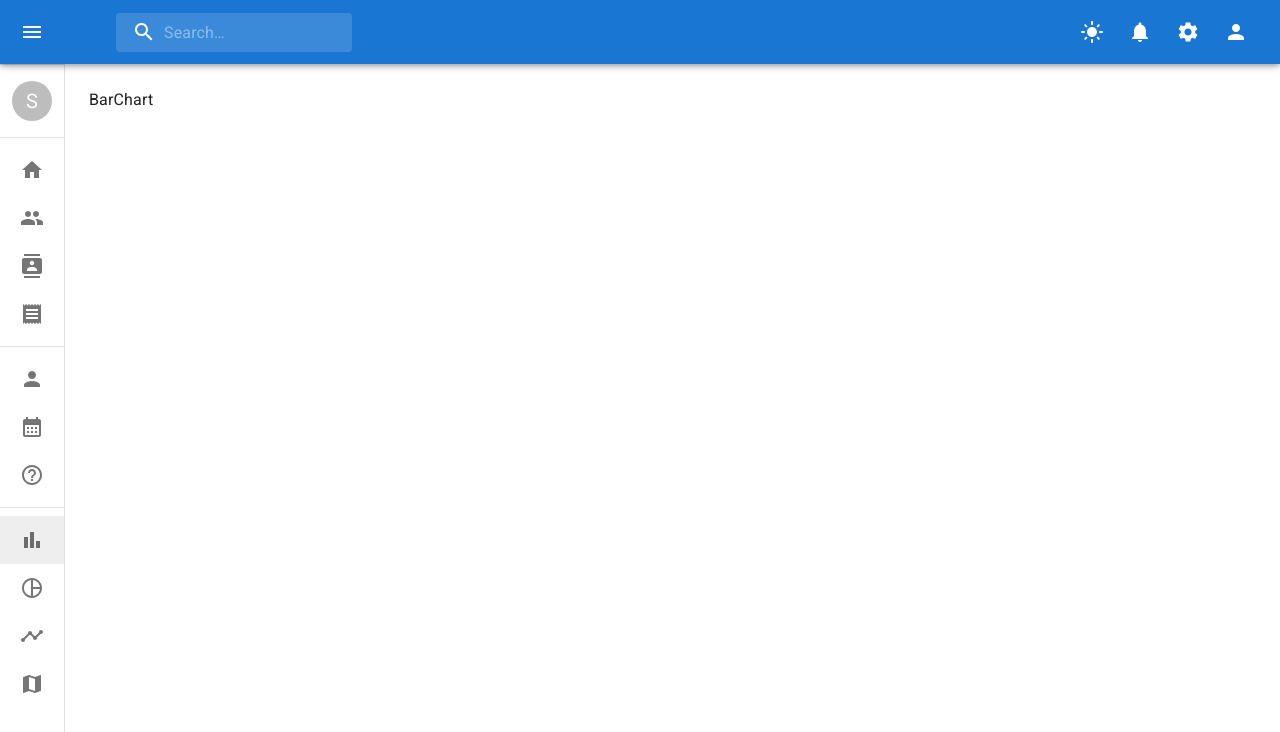
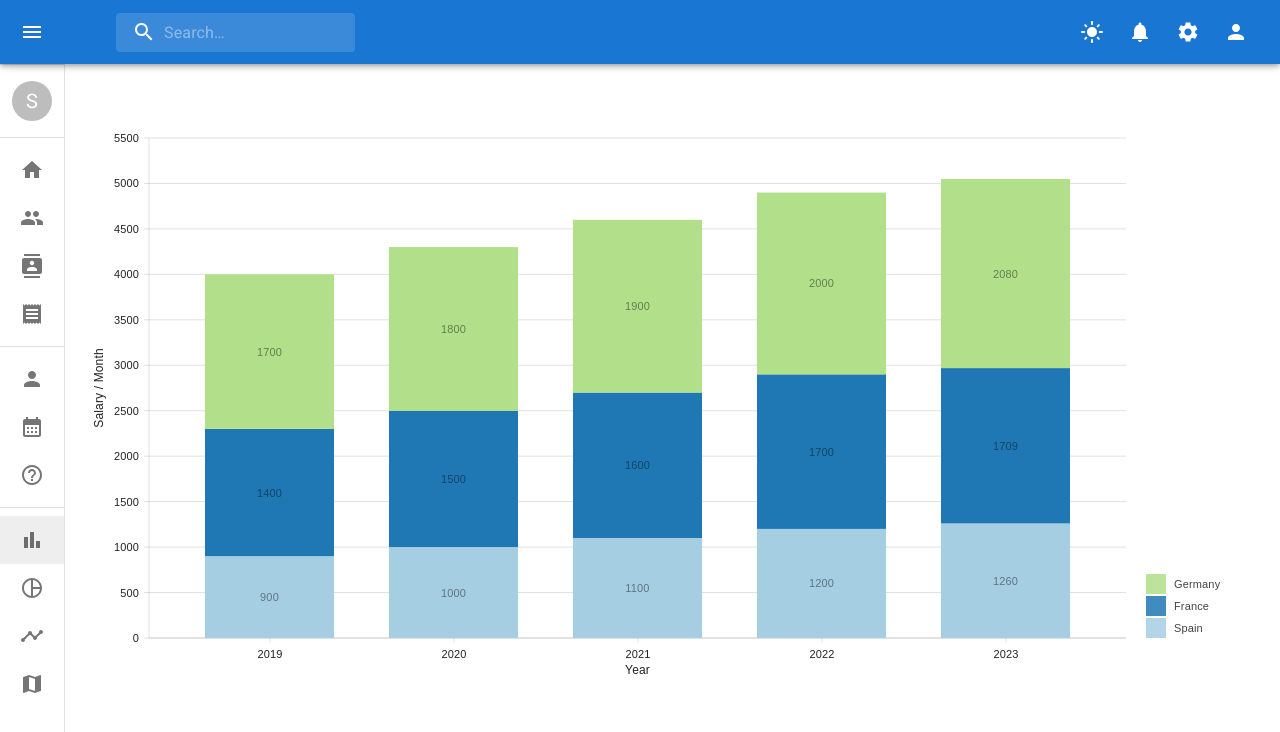
Before and after one commit to SaadHussein/Dashboard-with-Material-Ui, a React (Vite) app: page /bar in a window 1280 px wide. Shown: the top 732 px of the page. Built offline with nearby package versions, Linux system fonts and the light colour scheme.

Commit message:
Finish Bar Chart

```diff
--- a/package.json
+++ b/package.json
@@ -20,6 +20,7 @@
     "@mui/icons-material": "^5.14.8",
     "@mui/material": "^5.14.8",
     "@mui/x-data-grid": "^6.12.1",
+    "@nivo/bar": "^0.83.0",
     "react": "^18.2.0",
     "react-dom": "^18.2.0",
     "react-hook-form": "^7.46.1",
--- /dev/null
+++ b/src/components/ResponsiveBarChart.jsx
@@ -0,0 +1,259 @@
+import React from "react";
+import { ResponsiveBar } from "@nivo/bar";
+import { Box, useTheme } from "@mui/material";
+
+const data = [
+  {
+    year: 2019,
+    Spain: 900,
+    France: 1400,
+    Germany: 1700,
+  },
+
+  {
+    year: 2020,
+    Spain: 1000,
+    France: 1500,
+    Germany: 1800,
+  },
+
+  {
+    year: 2021,
+    Spain: 1100,
+    France: 1600,
+    Germany: 1900,
+  },
+
+  {
+    year: 2022,
+    Spain: 1200,
+    France: 1700,
+    Germany: 2000,
+  },
+
+  {
+    year: 2023,
+    Spain: 1260,
+    France: 1709,
+    Germany: 2080,
+  },
+];
+
+const ResponsiveBarChart = () => {
+  const theme = useTheme();
+
+  return (
+    <Box sx={{ height: "75vh" }}>
+      <ResponsiveBar
+        data={data}
+        theme={{
+          text: {
+            fontSize: 11,
+            fill: theme.palette.text.primary,
+            outlineWidth: 0,
+            outlineColor: "transparent",
+          },
+          axis: {
+            domain: {
+              line: {
+                stroke: theme.palette.divider,
+                strokeWidth: 1,
+              },
+            },
+            legend: {
+              text: {
+                fontSize: 12,
+                fill: theme.palette.text.primary,
+                outlineWidth: 0,
+                outlineColor: "transparent",
+              },
+            },
+            ticks: {
+              line: {
+                stroke: theme.palette.divider,
+                strokeWidth: 1,
+              },
+              text: {
+                fontSize: 11,
+                fill: theme.palette.text.primary,
+                outlineWidth: 0,
+                outlineColor: "transparent",
+              },
+            },
+          },
+          grid: {
+            line: {
+              stroke: theme.palette.divider,
+              strokeWidth: 1,
+            },
+          },
+          legends: {
+            title: {
+              text: {
+                fontSize: 11,
+                fill: theme.palette.text.primary,
+                outlineWidth: 0,
+                outlineColor: "transparent",
+              },
+            },
+            text: {
+              fontSize: 11,
+              fill: theme.palette.text.primary,
+              outlineWidth: 0,
+              outlineColor: "transparent",
+            },
+            ticks: {
+              line: {},
+              text: {
+                fontSize: 10,
+                fill: theme.palette.text.primary,
+                outlineWidth: 0,
+                outlineColor: "transparent",
+              },
+            },
+          },
+          annotations: {
+            text: {
+              fontSize: 13,
+              fill: theme.palette.text.primary,
+              outlineWidth: 2,
+              outlineColor: "#ffffff",
+              outlineOpacity: 1,
+            },
+            link: {
+              stroke: "#000000",
+              strokeWidth: 1,
+              outlineWidth: 2,
+              outlineColor: "#ffffff",
+              outlineOpacity: 1,
+            },
+            outline: {
+              stroke: "#000000",
+              strokeWidth: 2,
+              outlineWidth: 2,
+              outlineColor: "#ffffff",
+              outlineOpacity: 1,
+            },
+            symbol: {
+              fill: "#000000",
+              outlineWidth: 2,
+              outlineColor: "#ffffff",
+              outlineOpacity: 1,
+            },
+          },
+          tooltip: {
+            container: {
+              background: theme.palette.background.default,
+              fontSize: 12,
+            },
+            basic: {},
+            chip: {},
+            table: {},
+            tableCell: {},
+            tableCellValue: {},
+          },
+        }}
+        keys={["Spain", "France", "Germany"]}
+        indexBy="year"
+        margin={{ top: 50, right: 130, bottom: 50, left: 60 }}
+        padding={0.3}
+        valueScale={{ type: "linear" }}
+        indexScale={{ type: "band", round: true }}
+        colors={{ scheme: "paired" }}
+        defs={[
+          {
+            id: "dots",
+            type: "patternDots",
+            background: "inherit",
+            color: "#38bcb2",
+            size: 4,
+            padding: 1,
+            stagger: true,
+          },
+          {
+            id: "lines",
+            type: "patternLines",
+            background: "inherit",
+            color: "#eed312",
+            rotation: -45,
+            lineWidth: 6,
+            spacing: 10,
+          },
+        ]}
+        fill={[
+          {
+            match: {
+              id: "fries",
+            },
+            id: "dots",
+          },
+          {
+            match: {
+              id: "sandwich",
+            },
+            id: "lines",
+          },
+        ]}
+        borderColor={{
+          from: "color",
+          modifiers: [["darker", 1.6]],
+        }}
+        axisTop={null}
+        axisRight={null}
+        axisBottom={{
+          tickSize: 5,
+          tickPadding: 5,
+          tickRotation: 0,
+          legend: "Year",
+          legendPosition: "middle",
+          legendOffset: 32,
+        }}
+        axisLeft={{
+          tickSize: 5,
+          tickPadding: 5,
+          tickRotation: 0,
+          legend: "Salary / Month",
+          legendPosition: "middle",
+          legendOffset: -50,
+        }}
+        labelSkipWidth={12}
+        labelSkipHeight={12}
+        labelTextColor={{
+          from: "color",
+          modifiers: [["darker", 1.6]],
+        }}
+        legends={[
+          {
+            dataFrom: "keys",
+            anchor: "bottom-right",
+            direction: "column",
+            justify: false,
+            translateX: 120,
+            translateY: 0,
+            itemsSpacing: 2,
+            itemWidth: 100,
+            itemHeight: 20,
+            itemDirection: "left-to-right",
+            itemOpacity: 0.85,
+            symbolSize: 20,
+            effects: [
+              {
+                on: "hover",
+                style: {
+                  itemOpacity: 1,
+                },
+              },
+            ],
+          },
+        ]}
+        role="application"
+        ariaLabel="Nivo bar chart demo"
+        barAriaLabel={(e) =>
+          e.id + ": " + e.formattedValue + " in country: " + e.indexValue
+        }
+      />
+    </Box>
+  );
+};
+
+export default ResponsiveBarChart;
--- a/src/pages/BarChart.jsx
+++ b/src/pages/BarChart.jsx
@@ -1,7 +1,8 @@
+import ResponsiveBarChart from "../components/ResponsiveBarChart";
 import React from "react";
 
 const BarChart = () => {
-  return <div>BarChart</div>;
+  return <ResponsiveBarChart />;
 };
 
 export default BarChart;
```
Also changed, not shown: 1 other file (tests, documents, lock files or other folders).
